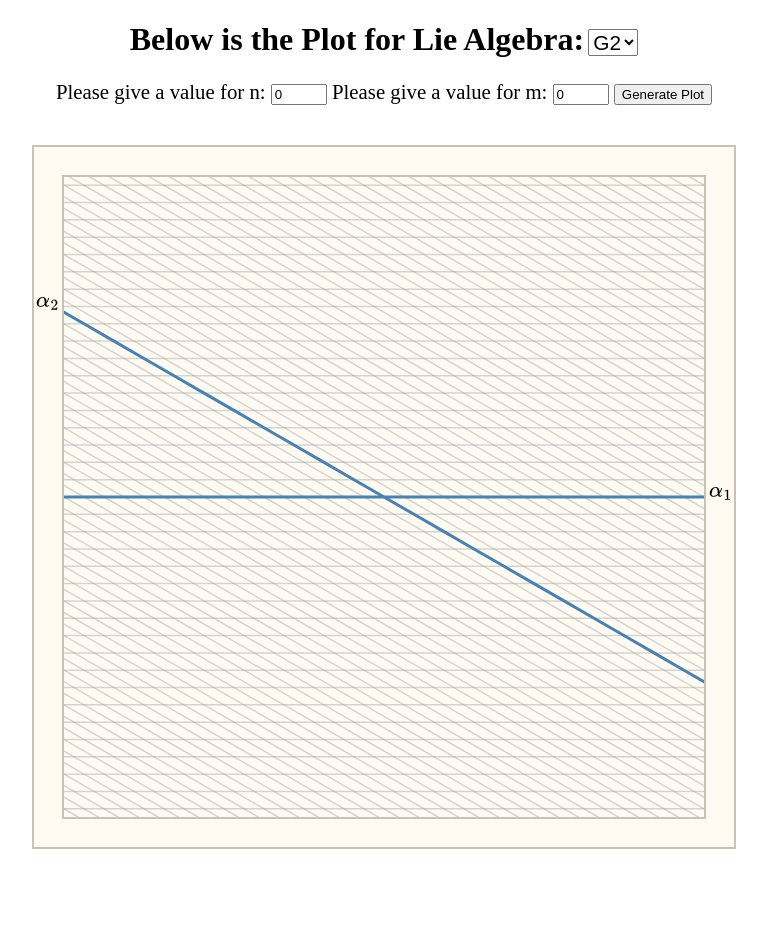
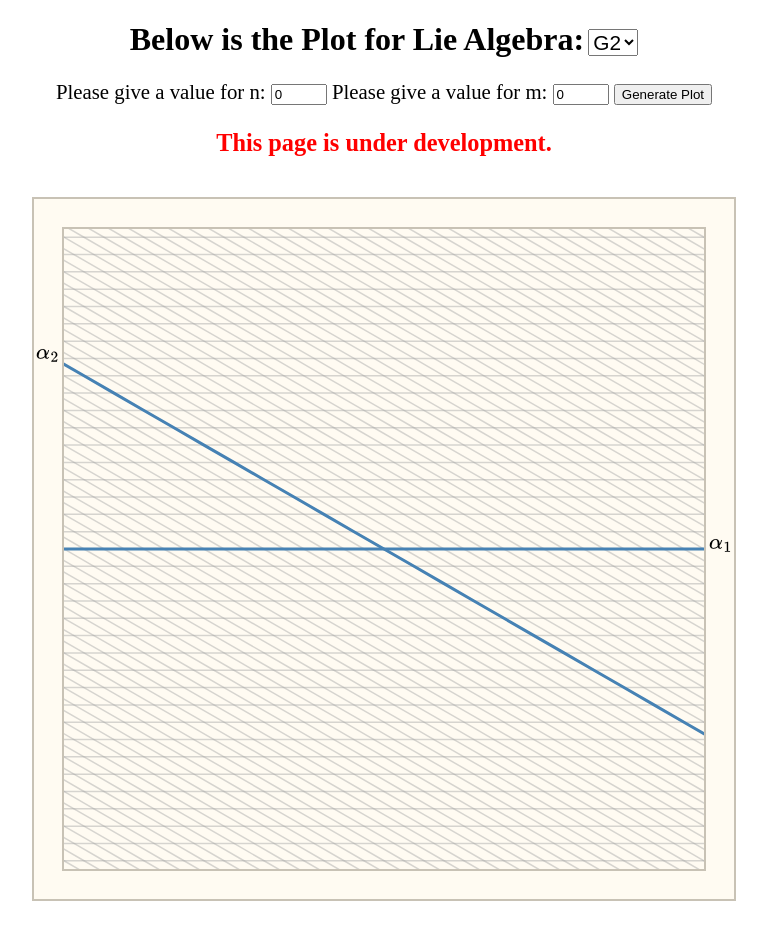
Before and after one commit to etdavila10/weyldiagrams, a plain HTML site: page g2/g2.html in a window 1280 px wide. Shown: the whole page, without its empty margins (256-1023 px from the left). Before the commit the page ends 889 px from the top, so only its background shows below. Drawn offline with nearby package versions, Linux system fonts and the light colour scheme.

Commit message:
Page under development warning

```diff
--- a/g2/g2.html
+++ b/g2/g2.html
@@ -40,6 +40,7 @@
     <label for="m">Please give a value for m:</label>
     <input type="number" name="m" value="0" step="1" min="0" max="10">
     <button id="generate">Generate Plot</button>
+    <h3 style="color: red">This page is under development.</h3>
   </div>
 
   <div id="result">
```
